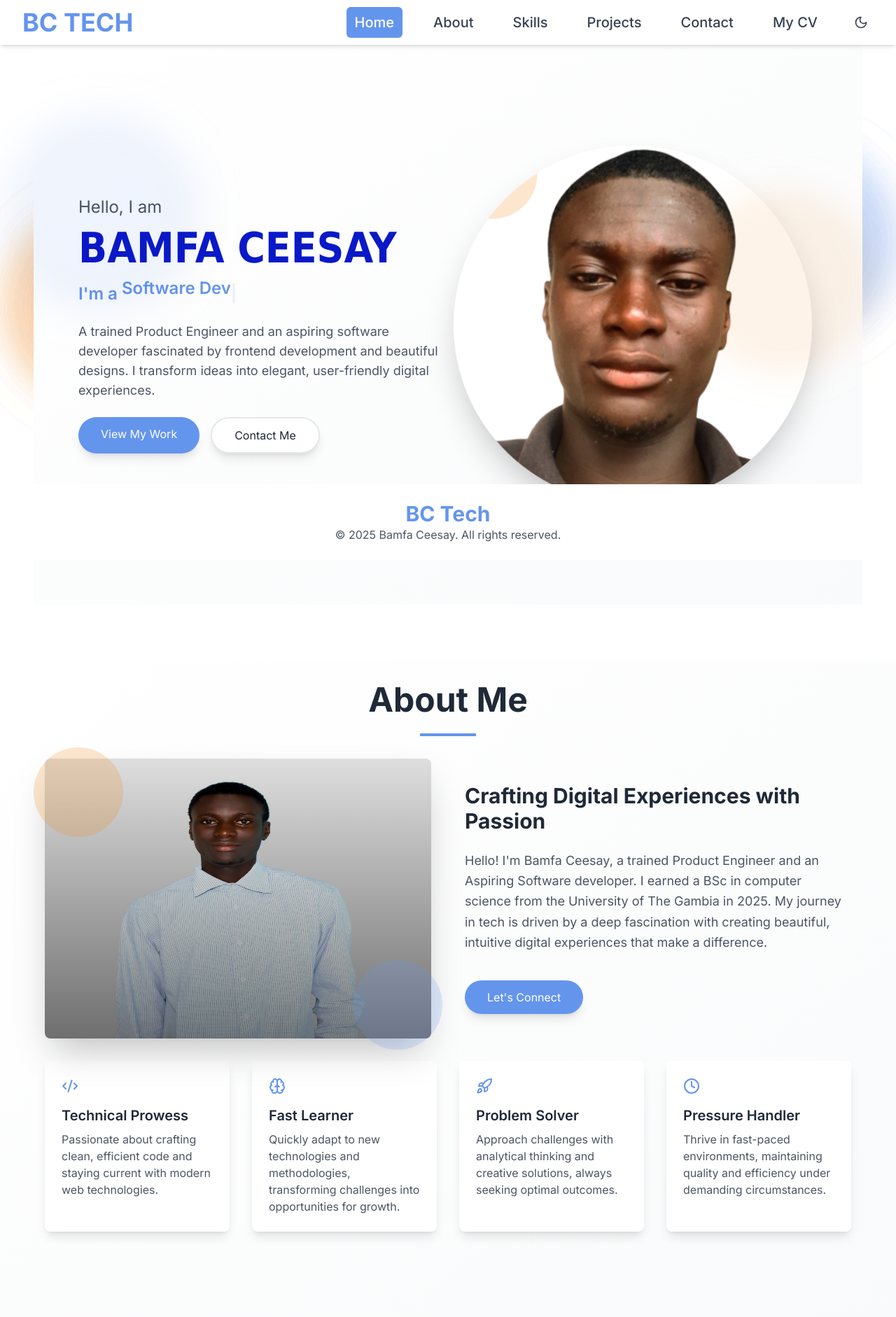
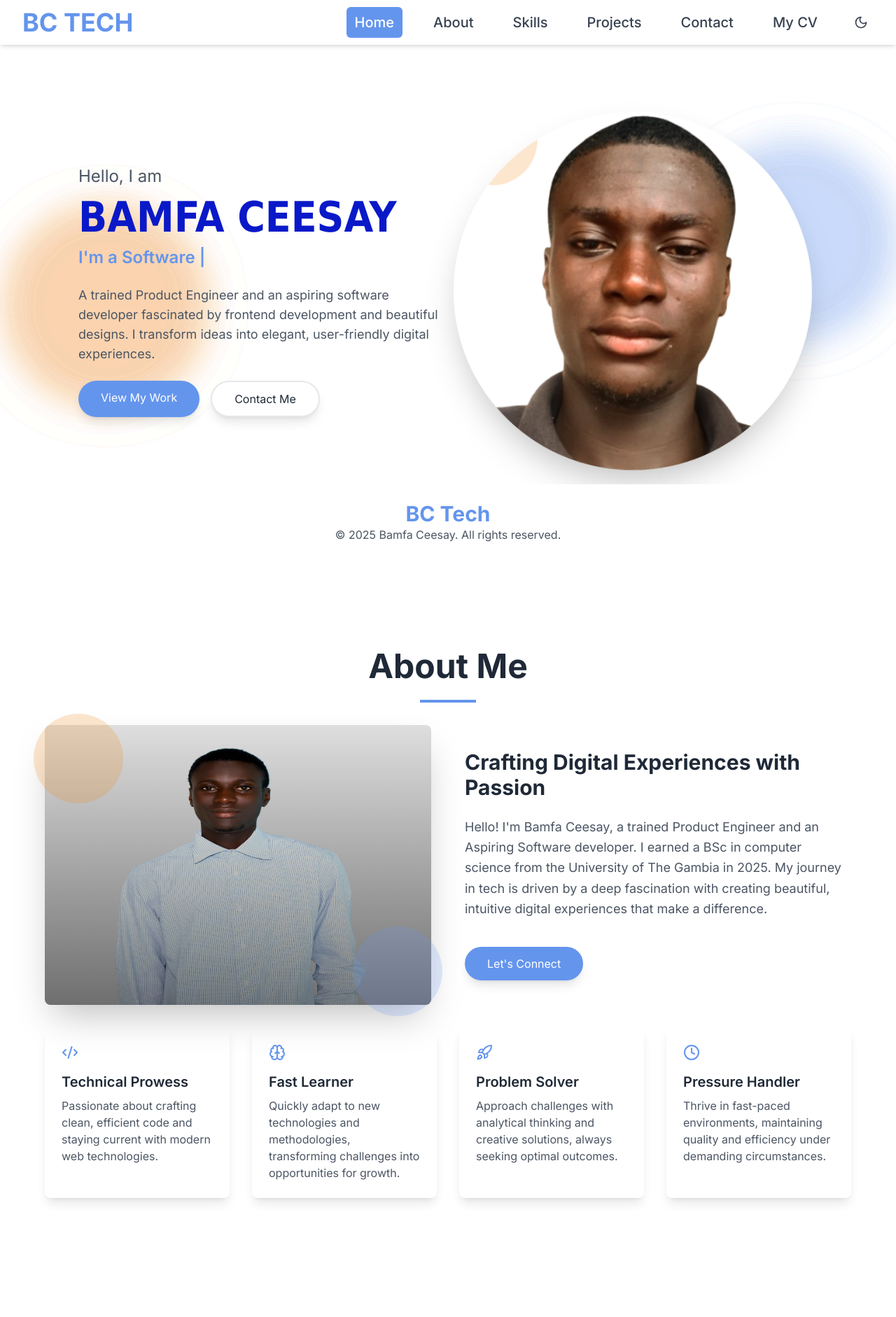
Before and after one commit to BCEESAY10/Bamfa-Portfolio, a Next.js app: page / in a window 1280 px wide. Shown: the top 1882 px of the page at 70% size. Built offline with nearby package versions, Linux system fonts and the light colour scheme.

Commit message:
make a lot of changes

```diff
--- a/app/about/page.js
+++ b/app/about/page.js
@@ -31,7 +31,7 @@ export default function About() {
   ];
 
   return (
-    <div className="min-h-screen py-8 px-4 md:px-8 lg:px-16 bg-gradient-to-br from-white to-gray-50 dark:from-gray-900 dark:to-gray-800">
+    <div className="min-h-screen py-8 px-4 md:px-8 lg:px-16 bg-transparent dark:from-gray-900 dark:to-gray-800">
       <motion.div
         initial={{ opacity: 0, y: 20 }}
         animate={{ opacity: 1, y: 0 }}
--- a/app/cv/page.js
+++ b/app/cv/page.js
@@ -6,7 +6,7 @@ export default function CVPage() {
   return (
     <div className="min-h-auto">
       {/* CV Section */}
-      <div className="py-10 px-4 md:px-8 lg:px-16 bg-gradient-to-br from-white to-gray-50 dark:from-gray-900 dark:to-gray-800">
+      <div className="py-10 px-4 md:px-8 lg:px-16 bg-transparent dark:from-gray-900 dark:to-gray-800">
         <motion.div
           initial={{ opacity: 0 }}
           animate={{ opacity: 1 }}
--- a/app/page.js
+++ b/app/page.js
@@ -1,5 +1,6 @@
 "use client";
 import { useEffect, useRef } from "react";
+import Image from "next/image";
 import { motion } from "framer-motion";
 import Typed from "typed.js";
 
@@ -15,9 +16,9 @@ export default function Home() {
   useEffect(() => {
     const typed = new Typed(typedRef.current, {
       strings: [
-        "Frontend Dev",
+        "Mobile Developer",
         "Product Engineer",
-        "Software Dev",
+        "Software Developer",
         "Graphic Designer",
       ],
       typeSpeed: 50,
@@ -31,7 +32,7 @@ export default function Home() {
 
   return (
     <>
-      <div className="min-h-screen flex flex-col md:flex-row items-center justify-center px-4 md:px-8 md:mx-12 lg:px-16 py-20 bg-gradient-to-br from-white to-gray-50 dark:from-gray-900 dark:to-gray-800">
+      <div className="min-h-screen flex flex-col md:flex-row items-center justify-center px-4 py-0 md:px-8 md:mx-12 md:-mt-12 lg:px-16 bg-transparent dark:from-gray-900 dark:to-gray-800">
         {/* Left Content Section */}
         <motion.div
           initial={{ opacity: 0, x: -50 }}
@@ -50,10 +51,7 @@ export default function Home() {
               BAMFA CEESAY
             </h1>
             <div className="text-xl md:text-2xl text-primary font-semibold">
-              I'm a{" "}
-              <span
-                ref={typedRef}
-                className="inline-block max-w-full overflow-hidden whitespace-nowrap"></span>
+              I'm a <span ref={typedRef}></span>
             </div>
           </motion.div>
 
@@ -103,9 +101,10 @@ export default function Home() {
               }}
               className="w-full h-full">
               <div className="relative w-full pt-[100%] rounded-full overflow-hidden shadow-2xl">
-                <img
+                <Image
                   src="/images/Bamfa_PP.png"
                   alt="Bamfa Ceesay"
+                  fill
                   className="absolute inset-0 w-full h-full object-cover"
                 />
                 {/* Decorative Elements */}
@@ -117,15 +116,15 @@ export default function Home() {
         </motion.div>
       </div>
 
-      <div className="w-full mt-20 space-y-20">
+      <div className="w-full mt-20 space-y-0">
         <About />
         <Skills />
         <Projects />
         <CVPage />
         <Contact />
         {/* Background Decorations */}
-        <div className="absolute top-20 left-0 w-72 h-72 bg-primary rounded-full mix-blend-multiply filter blur-xl opacity-10 animate-blob"></div>
-        <div className="absolute top-40 right-0 w-72 h-72 bg-secondary rounded-full mix-blend-multiply filter blur-xl opacity-10 animate-blob animation-delay-2000"></div>
+        <div className="hidden lg:absolute top-20 left-0 w-42 h-42 md:w-72 md:h-72 bg-primary rounded-full mix-blend-multiply filter blur-xl opacity-10 animate-blob z-10"></div>
+        <div className="hidden lg:absolute top-40 right-0 w-42 h-42 md:w-72 md:h-72 bg-secondary rounded-full mix-blend-multiply filter blur-xl opacity-10 animate-blob animation-delay-2000 z-10"></div>
       </div>
     </>
   );
--- a/app/projects/page.js
+++ b/app/projects/page.js
@@ -10,13 +10,10 @@ import {
   Globe,
   Bot,
   ShoppingCart,
-  Boxes,
   MessageCircle,
   CheckSquare,
-  ListTodo,
   ClipboardList,
   Hospital,
-  Users,
   Monitor,
 } from "lucide-react";
 
@@ -151,7 +148,7 @@ export default function Projects() {
       : projects.filter((project) => project.tags.includes(activeFilter));
 
   return (
-    <div className="min-h-screen py-8 px-4 md:px-8 lg:px-16 bg-gradient-to-br from-white to-gray-50 dark:from-gray-900 dark:to-gray-800">
+    <div className="min-h-screen py-8 px-4 md:px-8 lg:px-16 bg-transparent dark:from-gray-900 dark:to-gray-800">
       <motion.div
         initial={{ opacity: 0 }}
         animate={{ opacity: 1 }}
--- a/app/skills/page.js
+++ b/app/skills/page.js
@@ -154,7 +154,7 @@ export default function Skills() {
   };
 
   return (
-    <div className="min-h-screen py-10 px-4 md:px-8 lg:px-16 md:mb-36 bg-gradient-to-br from-white to-gray-50 dark:from-gray-900 dark:to-gray-800">
+    <div className="min-h-screen py-10 px-4 md:px-8 lg:px-16 md:mb-36 bg-transparent dark:from-gray-900 dark:to-gray-800">
       <motion.div
         initial={{ opacity: 0 }}
         animate={{ opacity: 1 }}
--- a/components/Navbar.js
+++ b/components/Navbar.js
@@ -81,7 +81,7 @@ const Navbar = () => {
           </div>
 
           {/* Mobile menu button */}
-          <div className="md:hidden flex items-center">
+          <div className="md:hidden fixed top-2 right-2 flex items-center z-50">
             <button
               onClick={toggleTheme}
               className="p-2 rounded-md hover:bg-gray-100 dark:hover:bg-gray-800 transition-colors duration-200 mr-2"
@@ -108,7 +108,7 @@ const Navbar = () => {
 
       {/* Mobile Navigation */}
       <div
-        className={`md:hidden transition-all duration-300 ease-in-out ${
+        className={`md:hidden fixed w-[100%] transition-all duration-300 ease-in-out ${
           isOpen ? "max-h-64 opacity-100" : "max-h-0 opacity-0 overflow-hidden"
         }`}>
         <div className="px-2 pt-2 pb-3 space-y-1 bg-white dark:bg-gray-900">
```
Also changed, not shown: app/contact/page.js (+23 -24 lines).
